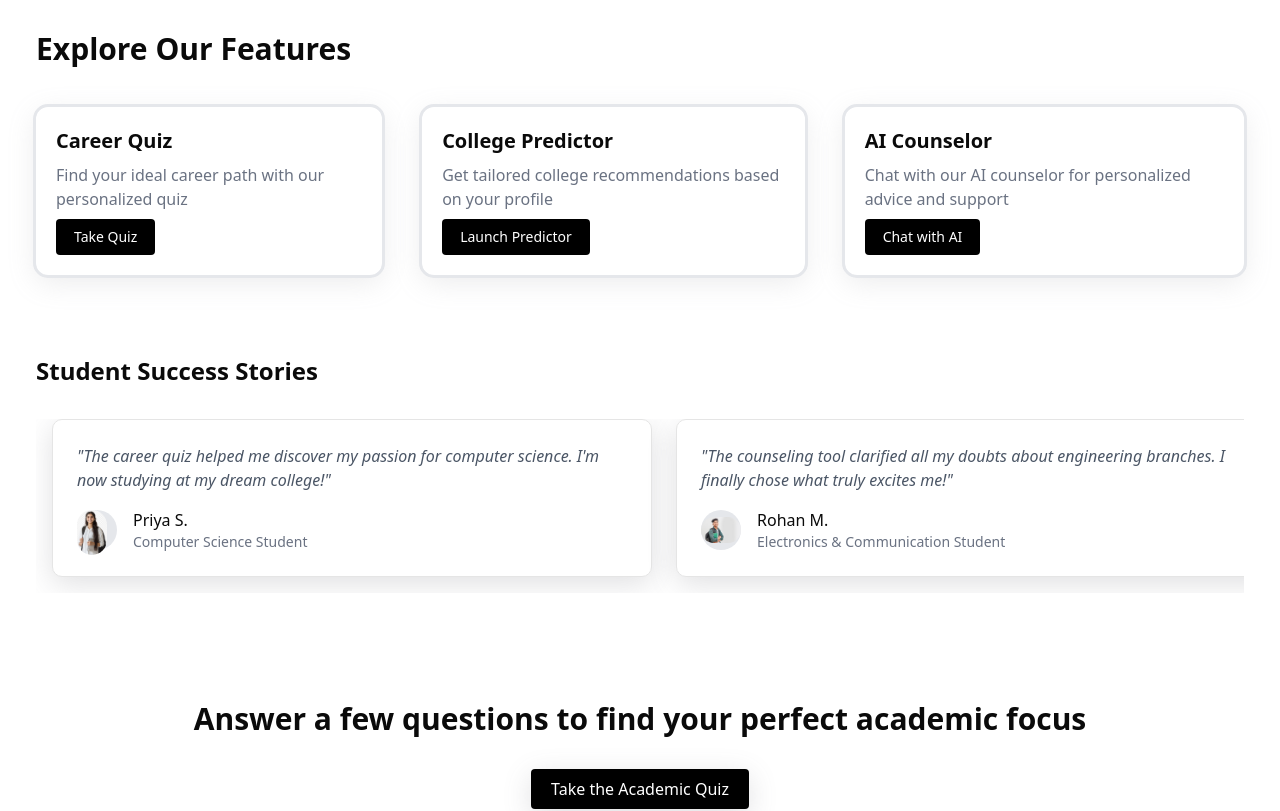
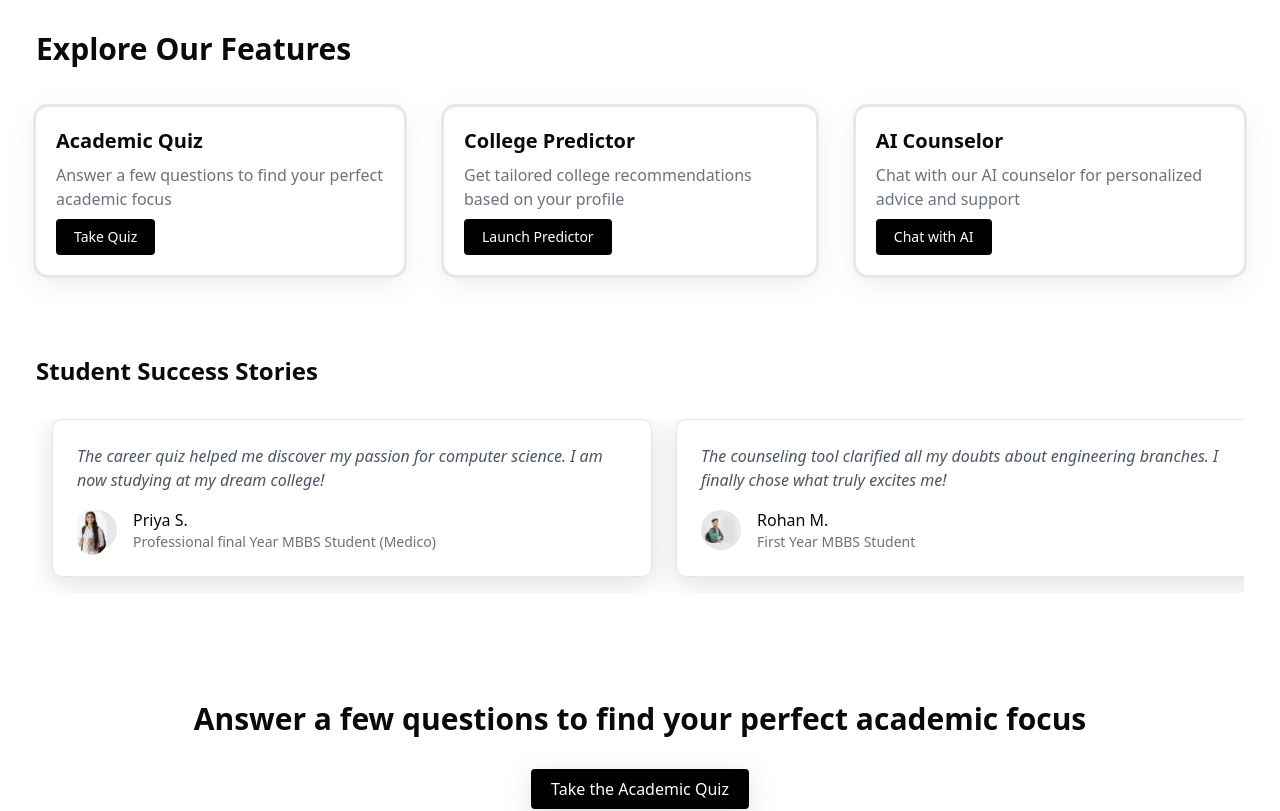
Before and after one commit to rajatrsrivastav/Counseling-companion, a Next.js app: page / in a window 1280 px wide. Shown: the part 520-1331 px from the top of the page. Built offline with nearby package versions, Linux system fonts and the light colour scheme; no server answers.

Commit message:
build error solved

```diff
--- a/src/app/auth/login/page.js
+++ b/src/app/auth/login/page.js
@@ -60,7 +60,7 @@ const Login = () => {
         <div className="max-w-md w-full space-y-8">
           <div className="text-center">
             <h2 className="text-3xl font-bold text-gray-900 mb-2">Welcome Back</h2>
-            <p className="text-gray-600">Sign in to your RankMate account</p>
+            <p className="text-gray-600">Sign in to your NEETPulse account</p>
           </div>
 
           <div className="mt-8 space-y-6">
@@ -164,7 +164,7 @@ const Login = () => {
             </div>
 
             <div className="text-center">
-              <span className="text-gray-600">Don't have an account? </span>
+              <span className="text-gray-600">Don not have an account? </span>
               <a href="/auth/signup" className="font-medium text-black hover:text-gray-800 transition-colors">
                 Sign up
               </a>
--- a/src/app/auth/signup/page.js
+++ b/src/app/auth/signup/page.js
@@ -62,7 +62,7 @@ const SignUp = () => {
         <div className="max-w-md w-full space-y-8">
           <div className="text-center">
             <h2 className="text-3xl font-bold text-gray-900 mb-2">Create Account</h2>
-            <p className="text-gray-600">Join RankMate to start your college journey</p>
+            <p className="text-gray-600">Join NEETPulse to start your college journey</p>
           </div>
 
           <div className="mt-8 space-y-6">
--- a/src/app/counselor/[chat]/page.js
+++ b/src/app/counselor/[chat]/page.js
@@ -5,7 +5,7 @@ import { Button } from "@/components/ui/button";
 import { Input } from "@/components/ui/input";
 import { Send } from "lucide-react";
 
-export default function counselor() {
+export default function Counselor() {
   const [message, setMessage] = useState("");
   const [chatLog, setChatLog] = useState([]);
 
--- a/src/app/page.js
+++ b/src/app/page.js
@@ -41,9 +41,9 @@ export default function Home() {
               className="w-full md:w-auto outline-solid outline-1px outline-gray-200 rounded-[12px] p-5 shadow-md space-y-2 transition-all duration-300 transform hover:scale-[1.02]"
               style={{ boxShadow: "rgba(153, 153, 160, 0.2) 0px 7px 29px 0px" }}
             >
-              <h2 className="text-xl font-semibold ">Career Quiz</h2>
+              <h2 className="text-xl font-semibold ">Academic Quiz</h2>
               <p className="text-base text-gray-500">
-                Find your ideal career path with our personalized quiz
+                Answer a few questions to find your perfect academic focus
               </p>
               <button className="bg-black text-white rounded py-2 px-4.5 text-sm hover:bg-gray-800 transition duration-300">
                 <Link href="/quiz">Take Quiz</Link>
@@ -86,8 +86,8 @@ export default function Home() {
             style={{ boxShadow: "rgba(100, 100, 111, 0.2) 0px 7px 29px 0px" }}
           >
             <p className="mb-4 italic text-gray-600">
-              "The career quiz helped me discover my passion for computer
-              science. I'm now studying at my dream college!"
+              The career quiz helped me discover my passion for computer
+              science. I am now studying at my dream college!
             </p>
             <div className="flex items-center">
               <div className="mr-4 h-8 sm:h-10 w-8 sm:w-10 rounded-full bg-gray-200 ">
@@ -102,7 +102,7 @@ export default function Home() {
               <div>
                 <p className="font-medium">Priya S.</p>
                 <p className="text-xs sm:text-sm text-gray-500">
-                  Computer Science Student
+                  Professional final Year MBBS Student (Medico)
                 </p>
               </div>
             </div>
@@ -112,8 +112,8 @@ export default function Home() {
             style={{ boxShadow: "rgba(100, 100, 111, 0.2) 0px 7px 29px 0px" }}
           >
             <p className="mb-4 italic text-gray-600">
-              "The counseling tool clarified all my doubts about engineering
-              branches. I finally chose what truly excites me!"
+              The counseling tool clarified all my doubts about engineering
+              branches. I finally chose what truly excites me!
             </p>
             <div className="flex items-center">
               <div className="mr-4 h-8 sm:h-10 w-8 sm:w-10 rounded-full bg-gray-200 flex items-center justify-center">
@@ -128,7 +128,7 @@ export default function Home() {
               <div>
                 <p className="font-medium">Rohan M.</p>
                 <p className="text-xs sm:text-sm text-gray-500">
-                  Electronics & Communication Student
+                  First Year MBBS Student
                 </p>
               </div>
             </div>
@@ -138,8 +138,8 @@ export default function Home() {
             style={{ boxShadow: "rgba(100, 100, 111, 0.2) 0px 7px 29px 0px" }}
           >
             <p className="mb-4 italic text-gray-600">
-              "The college predictor was spot on! I got into 3 of the 5 colleges
-              it recommended for me."
+              The college predictor was spot on! I got into 3 of the 5 colleges
+              it recommended for me.
             </p>
             <div className="flex items-center">
               <div className="mr-4 h-8 sm:h-10 w-8 sm:w-10 rounded-full bg-gray-200">
@@ -154,7 +154,7 @@ export default function Home() {
               <div>
                 <p className="font-medium">Rahul M.</p>
                 <p className="text-xs sm:text-sm text-gray-500">
-                  Engineering Student
+                  Aspiring Physician, second Year Medical Student
                 </p>
               </div>
             </div>
--- a/src/app/predictor/page.js
+++ b/src/app/predictor/page.js
@@ -56,7 +56,7 @@ const collegeData = [
   },
 ];
 
-const predictor = () => {
+const Predictor = () => {
   const [formData, setFormData] = useState({
     rank: "",
     category: "",
@@ -277,4 +277,4 @@ const predictor = () => {
     </div>
   );
 };
-export default predictor;
+export default Predictor;
--- a/src/components/footer.js
+++ b/src/components/footer.js
@@ -1,7 +1,7 @@
 import React from 'react'
 import Link from 'next/link'
 import Image from 'next/image'
-const footer = () => {
+const Footer = () => {
   return (
     <div>
         <footer className="bg-gray-100 py-6 sm:py-8 md:py-10 mt-6 sm:mt-8 md:mt-10">
@@ -17,4 +17,4 @@ const footer = () => {
   )
 }
 
-export default footer
+export default Footer
--- a/src/components/navbar.js
+++ b/src/components/navbar.js
@@ -13,7 +13,7 @@ import {
   DropdownMenuTrigger,
 } from "@/components/ui/dropdown-menu";
 
-const navbar = () => {
+const Navbar = () => {
   const [user, loading, error] = useAuthState(auth);
   const [signOut] = useSignOut(auth);
   const router = useRouter();
@@ -31,7 +31,7 @@ const navbar = () => {
     <div className="sticky top-0 z-50 bg-gray-100 shadow">
       <div className="flex items-center justify-between px-4 sm:px-6 md:px-10 py-4">
         <div className="text-xl font-bold">
-          <Link href="/">RankMate</Link>
+          <Link href="/">NEETPulse</Link>
         </div>
         <div className="hidden md:flex justify-between items-center">
           <ul className="flex justify-between items-center space-x-4 md:space-x-6 lg:space-x-10 px-2 md:px-4 lg:px-7">
@@ -76,4 +76,4 @@ const navbar = () => {
   );
 };
 
-export default navbar;
+export default Navbar;
--- a/src/components/renderVideosContent.js
+++ b/src/components/renderVideosContent.js
@@ -1,6 +1,6 @@
 'use client';
 
-import { useState, useEffect, useCallback } from 'react'; // Import useCallback
+import { useState, useEffect, useCallback } from 'react';
 
 export default function RenderVideosContent() {
     const [videos, setVideos] = useState([]);
```
Also changed, not shown: src/app/about/page.js (+6 -7 lines), src/app/dashboard/page.js (+4 -4 lines).
